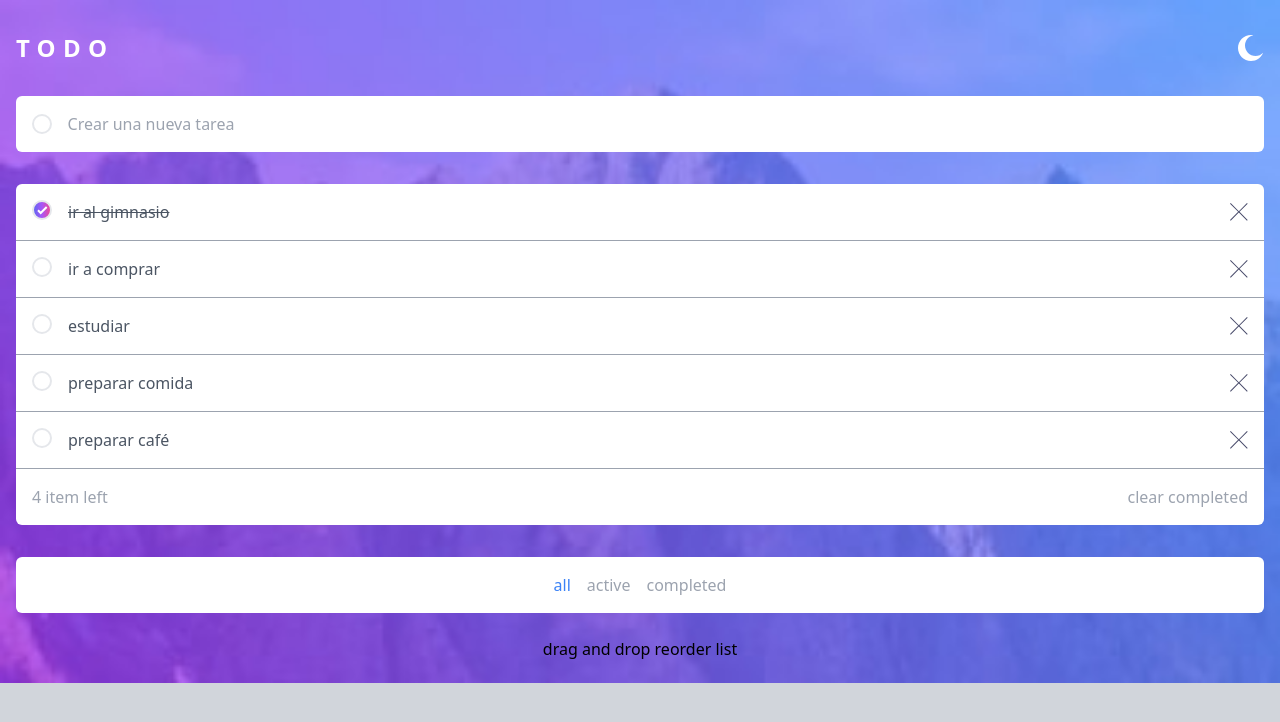
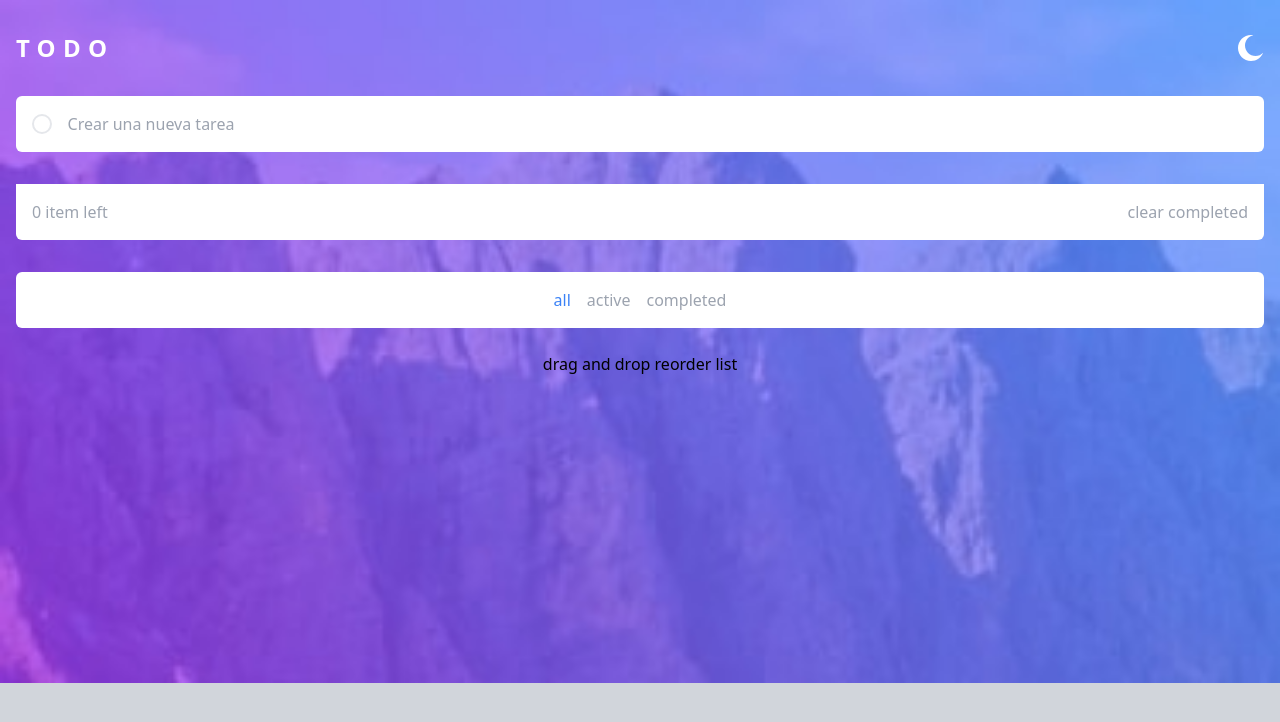
Before and after one commit to ViviMoya/challenge-todo-frontendMentor, a React (Vite) app: page / in a window 1280 px wide. Shown: the top 722 px of the page. Built offline with nearby package versions, Linux system fonts and the light colour scheme.

Commit message:
guardar tareas en localStorage

```diff
--- a/src/App.jsx
+++ b/src/App.jsx
@@ -3,38 +3,16 @@ import Header from "./assets/images/components/Header";
 import TodoList from "./assets/images/components/TodoList";
 import TodoComputed from "./assets/images/components/TodoComputed";
 import TodoFilter from "./assets/images/components/TodoFilter";
-import { useState } from "react";
+import { useEffect, useState } from "react";
 
-const initialStateTodos = [
-    {
-        id: 1,
-        title: "ir al gimnasio",
-        completed: true,
-    },
-    {
-        id: 2,
-        title: "ir a comprar",
-        completed: false,
-    },
-    {
-        id: 3,
-        title: "estudiar",
-        completed: false,
-    },
-    {
-        id: 4,
-        title: "preparar comida",
-        completed: false,
-    },
-    {
-        id: 5,
-        title: "preparar café",
-        completed: false,
-    },
-];
+const initialStateTodos = JSON.parse(localStorage.getItem("todos")) || [];
 
 const App = () => {
     const [todos, setTodos] = useState(initialStateTodos);
+
+    useEffect(() => {
+        localStorage.setItem("todos", JSON.stringify(todos));
+    }, [todos]);
 
     const createTodo = (title) => {
         const newTodo = {
@@ -109,4 +87,4 @@ const App = () => {
 
 export default App;
 
-// []
+// [] |
```
